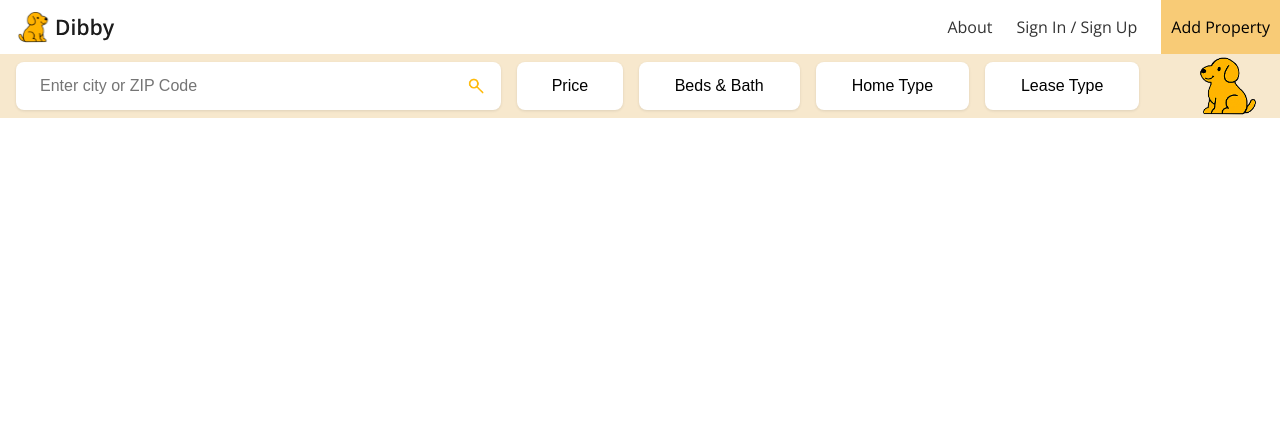
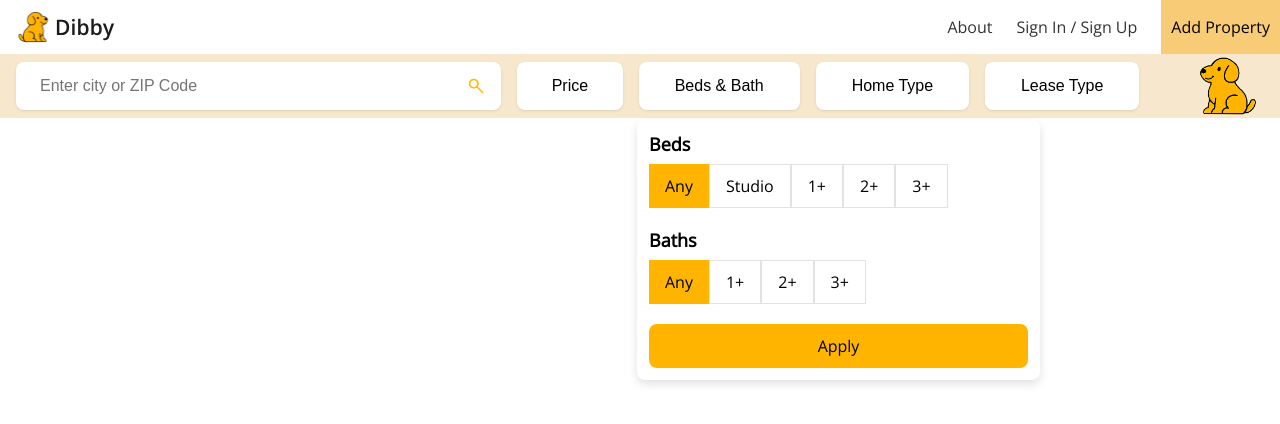
Before and after one commit to AnthonyHeinz/doggy-figma, a React (Vite) app in the folder client/: page /property-listings in a window 1280 px wide. Both pictures are taken after a click on the button "Beds & Bath". Shown: the top 424 px of the page. Built offline with nearby package versions, Linux system fonts and the light colour scheme.

Commit message:
Created Beth and Bath Button

```diff
--- /dev/null
+++ b/client/src/components/PropertyListings/BedAndBathDropDown/index.jsx
@@ -0,0 +1,48 @@
+import React from 'react';
+import { useState } from 'react';
+import '../BedAndBathDropDown/styles.css';
+
+function BedAndBathDropDown({ onClose }) {
+  const [selectedBed, setSelectedBed] = useState('Any');
+  const [selectedBath, setSelectedBath] = useState('Any');
+  const bedOptions = ['Any', 'Studio', '1+', '2+', '3+'];
+  const bathOptions = ['Any', '1+', '2+', '3+'];
+
+  return (
+    <div id='bed-and-bath-dropdown-container'>
+      <h3>Beds</h3>
+      <div className='bed-and-bath-dropdown-option-row'>
+        {bedOptions.map((option) => (
+          <button
+            key={option}
+            className={`bed-and-bath-dropdown-option-button ${
+              selectedBed === option ? 'selected' : ''
+            }`}
+            onClick={() => setSelectedBed(option)}
+          >
+            {option}
+          </button>
+        ))}
+      </div>
+      <h3>Baths</h3>
+      <div className='bed-and-bath-dropdown-option-row'>
+        {bathOptions.map((option) => (
+          <button
+            key={option}
+            className={`bed-and-bath-dropdown-option-button ${
+              selectedBath === option ? 'selected' : ''
+            }`}
+            onClick={() => setSelectedBath(option)}
+          >
+            {option}
+          </button>
+        ))}
+      </div>
+      <button id='bed-and-bath-dropdown-apply-button' onClick={onClose}>
+        Apply
+      </button>
+    </div>
+  );
+}
+
+export default BedAndBathDropDown;
--- /dev/null
+++ b/client/src/components/PropertyListings/BedAndBathDropDown/styles.css
@@ -0,0 +1,50 @@
+#bed-and-bath-dropdown-container {
+  font-family: 'Open Sans', sans-serif;
+  position: absolute;
+  top: 120px;
+  left: 637px;
+  max-width: 403px;
+  width: 25.1875rem;
+  background-color: #ffffff;
+  border-radius: 8px;
+  box-shadow: 0 4px 10px rgba(0, 0, 0, 0.12);
+  padding: 0.75rem;
+  z-index: 3;
+}
+
+#bed-and-bath-dropdown-container h3 {
+  font-size: 18px;
+  margin: 0 0 0.5rem 0;
+}
+
+.bed-and-bath-dropdown-option-button {
+  padding: 0.625rem 1rem;
+  border: 1px solid #e2e2e2;
+  background-color: #ffffff;
+  cursor: pointer;
+  height: 44px;
+  text-align: center;
+  font-family: 'Open Sans', sans-serif;
+  font-size: 16px;
+}
+
+.bed-and-bath-dropdown-option-button.selected {
+  background-color: #ffb500;
+  border: none;
+}
+
+#bed-and-bath-dropdown-apply-button {
+  font-size: 16px;
+  font-family: 'Open Sans', sans-serif;
+  width: 100%;
+  height: 44px;
+  background-color: #ffb500;
+  border: none;
+  border-radius: 8px;
+  cursor: pointer;
+}
+
+.bed-and-bath-dropdown-option-row {
+  display: flex;
+  margin-bottom: 1.25rem;
+}
--- a/client/src/pages/PropertyListings.jsx
+++ b/client/src/pages/PropertyListings.jsx
@@ -4,11 +4,15 @@ import Navbar from '../components/Navbar';
 import dogIcon from '../assets/dibby_Dog_Logo.png';
 import './propertyListings.css';
 import PropertySearch from '../assets/Property_Listing_Search.png';
-import PriceDropDown from '../components/PropertyListings/index.jsx';
+import PriceDropDown from '../components/PropertyListings/PriceDropdown/index.jsx';
+import BedAndBathDropDown from '../components/PropertyListings/BedAndBathDropdown/index.jsx';
 
 function PropertyListings() {
   const [priceDropDown, setPriceDropDown] = useState(false);
+  const [bedAndBathDropDown, setBedAndBathDropDown] = useState(false);
   const togglePriceDropdown = () => setPriceDropDown(!priceDropDown);
+  const toggleBedAndBathDropdown = () =>
+    setBedAndBathDropDown(!bedAndBathDropDown);
 
   return (
     <div>
@@ -39,9 +43,17 @@ function PropertyListings() {
           {priceDropDown && (
             <PriceDropDown onClose={() => setPriceDropDown(false)} />
           )}
-          <button type='text' id='property-listing-bed-bath'>
+          <button
+            type='text'
+            id='property-listing-bed-bath'
+            onClick={toggleBedAndBathDropdown}
+          >
             Beds & Bath
           </button>
+          {bedAndBathDropDown && (
+            <BedAndBathDropDown onClose={() => setBedAndBathDropDown(false)} />
+          )}
+
           <button type='text' className='property-listing-home-lease-type'>
             Home Type
           </button>
--- a/client/src/pages/propertyListings.css
+++ b/client/src/pages/propertyListings.css
@@ -36,6 +36,7 @@
   font-size: 1rem;
   background-color: #ffffff;
   box-shadow: 0 1px 3px rgba(0, 0, 0, 0.1);
+  cursor: pointer;
 }
 
 #property-listing-bed-bath {
@@ -48,6 +49,7 @@
   font-size: 1rem;
   background-color: #ffffff;
   box-shadow: 0 1px 3px rgba(0, 0, 0, 0.1);
+  cursor: pointer;
 }
 
 .property-listing-home-lease-type {
@@ -60,6 +62,7 @@
   font-size: 1rem;
   background-color: #ffffff;
   box-shadow: 0 1px 3px rgba(0, 0, 0, 0.1);
+  cursor: pointer;
 }
 
 #property-listing-search-glass {
```
Also changed, not shown: client/src/components/PropertyListings/PriceDropdown/index.jsx (renamed from client/src/components/PropertyListings/index.jsx), client/src/components/PropertyListings/PriceDropdown/styles.css (renamed from client/src/components/PropertyListings/styles.css).
